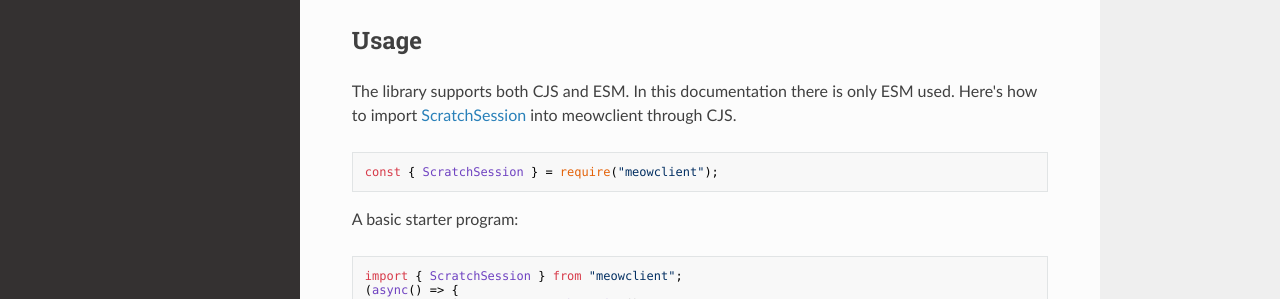
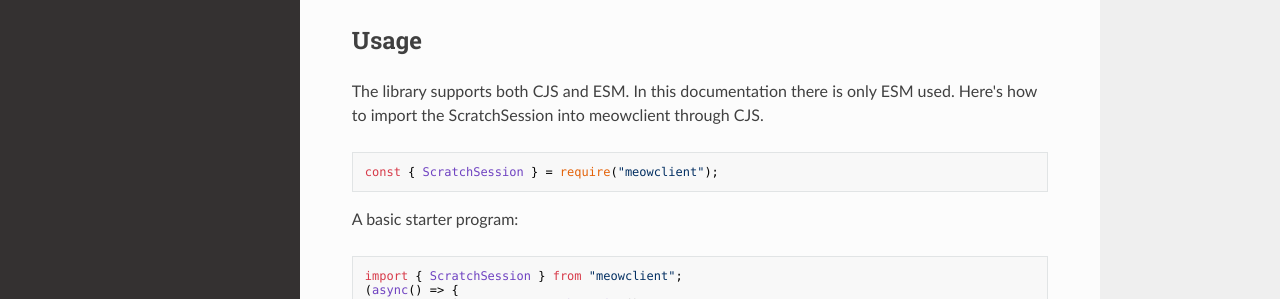
Before and after one commit to webdev03/meowclient, an MkDocs documentation site: the page built from docs/pages/index.md, in a window 1280 px wide and 966 px high. Shown: the part 393-692 px from the top of the window. Built offline with MkDocs 1.6.1, drawn with Linux system fonts in a browser that asks for light colours; nearby versions of some CDN libraries.

Commit message:
fix link

````diff
--- a/docs/pages/index.md
+++ b/docs/pages/index.md
@@ -10,7 +10,7 @@
 This installs the latest version of meowclient in your `package.json`.
 
 ## Usage
-The library supports both CJS and ESM. In this documentation there is only ESM used. Here's how to import [ScratchSession](/classes/ScratchSession) into meowclient through CJS.
+The library supports both CJS and ESM. In this documentation there is only ESM used. Here's how to import the ScratchSession into meowclient through CJS.
 
 ```js
 const { ScratchSession } = require("meowclient");
````
